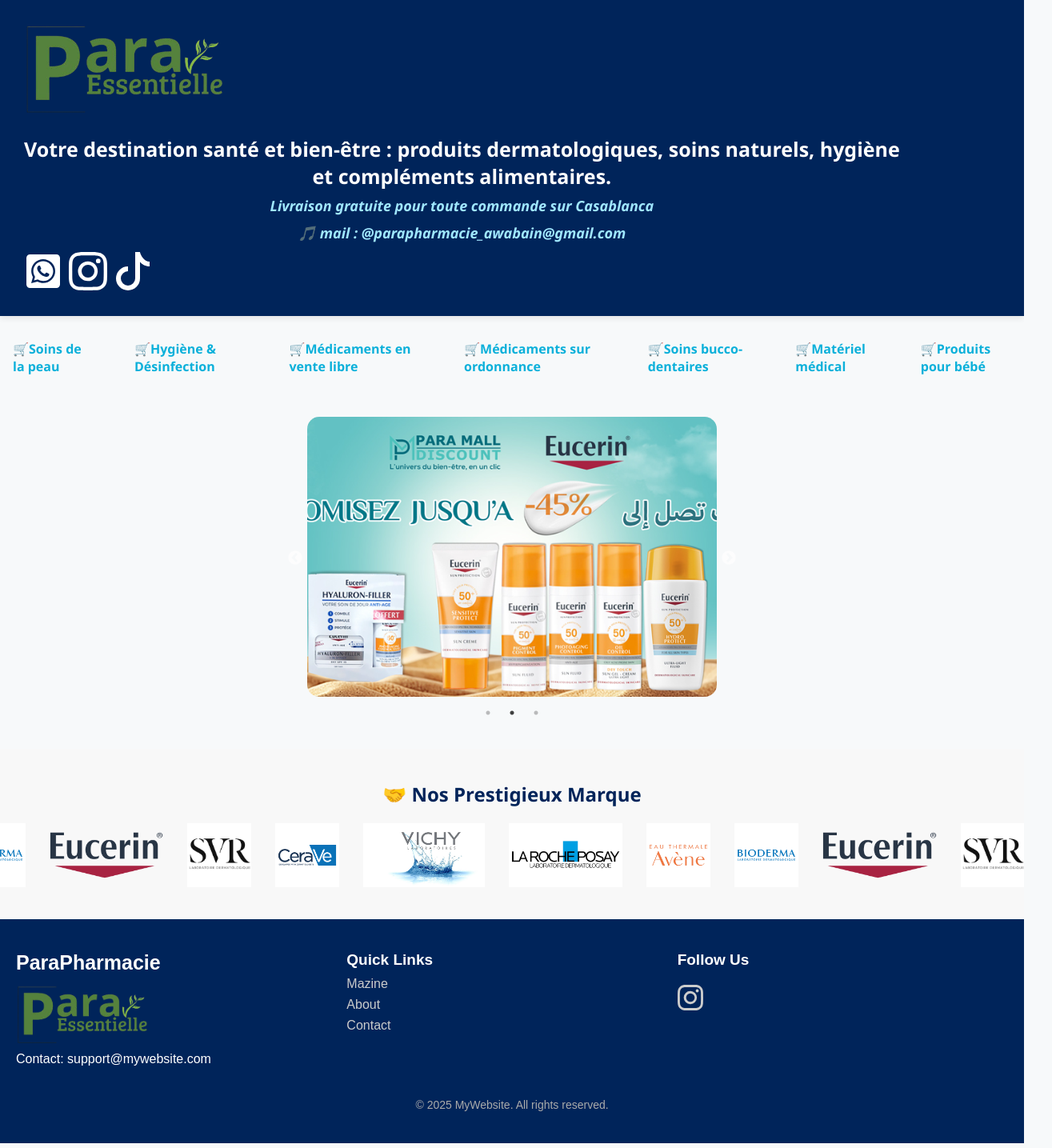
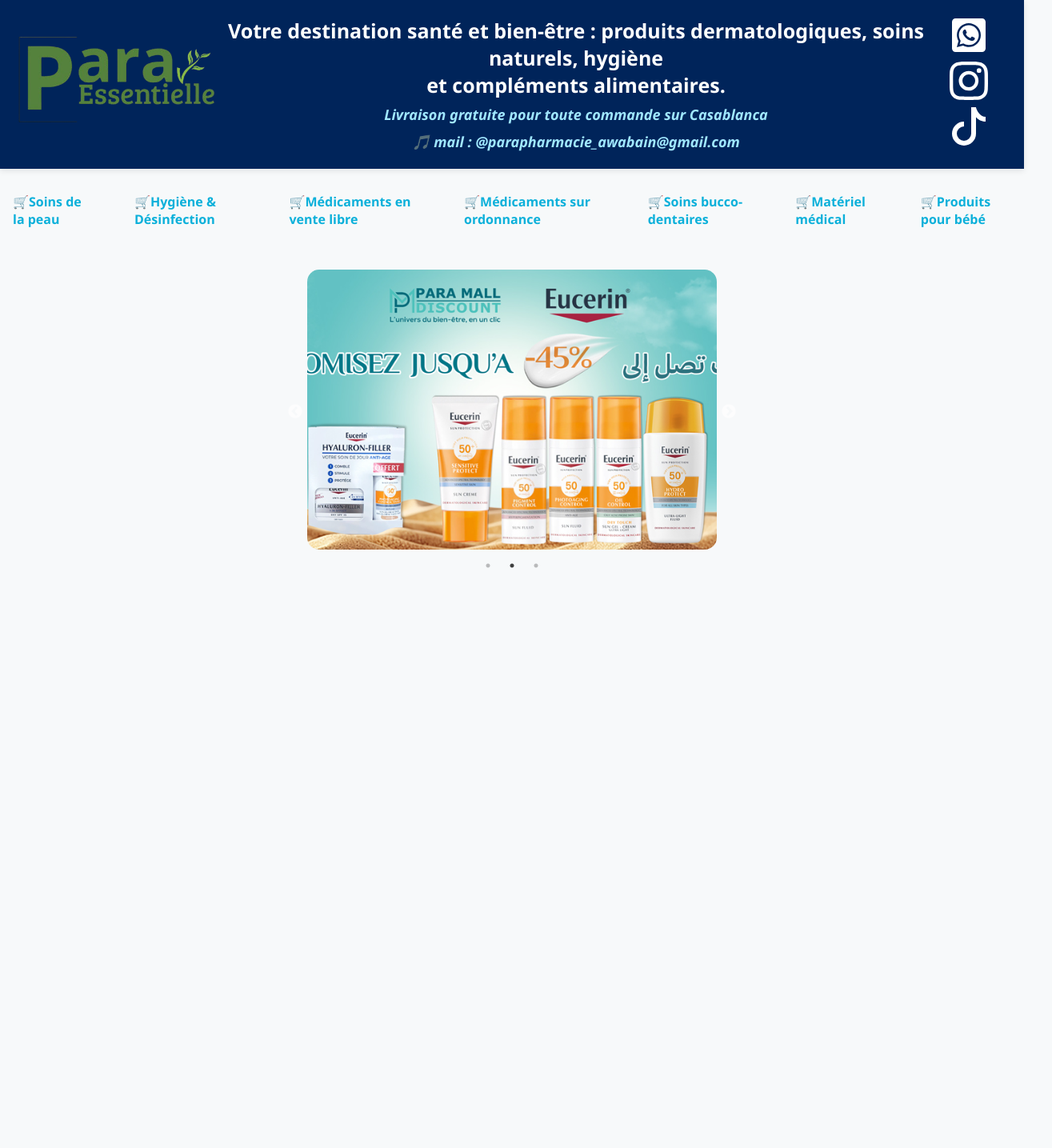
Before and after one commit to Mizo19/E-commerce, a React (Create React App) app: page / in a window 1280 px wide. Shown: the top 1435 px of the page at 80% size, 1315 px wide, since content can reach past the window. Built offline with nearby package versions, Linux system fonts and the light colour scheme; data requests are answered from the project's data file.

Commit message:
cors fixing

```diff
--- a/package.json
+++ b/package.json
@@ -23,7 +23,7 @@
     "test": "react-scripts test",
     "eject": "react-scripts eject",
 
-    "server": "json-server --host 0.0.0.0 --watch src/db/db.json --port 3003"
+    "server": "json-server --host 0.0.0.0 --watch src/db/db.json --port 3003 --middlewares cors.js"
   },
   "eslintConfig": {
     "extends": [
--- a/src/App.css
+++ b/src/App.css
@@ -4,9 +4,7 @@
     margin: 0;
 }
 
-body, html {
-  width: 100%;
-  overflow-x: hidden;
+body {
     font-family: 'Segoe UI', Tahoma, Geneva, Verdana, sans-serif;
     background-color: #f7f9fa;
     color: #333;
@@ -17,42 +15,23 @@
     text-decoration: none;
 }
 
-/* ---------------------- HEADER ---------------------- */
+/* Header */
 header {
-  width: 100%;
     background-color: #00245a;
-  padding: 20px;
-  display: flex;
+    padding: 25px 20px;
+    text-align: center;
+    font-size: 30px;
+    color: #061a8a;
+    display: grid;
+    grid-template-columns: 0.1fr 1fr 0.1fr;
     align-items: center;
-  justify-content: space-between;
-  flex-wrap: wrap;
-  color: white;
-  font-size: 1.5em;
-  box-shadow: 0px 2px 8px rgba(0, 0, 0, 0.1);
-}
-
-header > * {
-  margin: 5px 10px;
+    box-shadow: 0px 2px 8px rgba(0,0,0,0.1);
 }
 
 header a {
-  color: #ffffff;
+    color: #0423af;
 }
 
-/* Header sections */
-#headerHomeIcon,
-#headerCartIcon {
-  justify-self: center;
-}
-
-#headerTitle {
-  font-weight: bold;
-  font-size: 1.8em;
-  text-align: center;
-  flex: 1;
-}
-
-/* Search bar in header */
 #search {
     display: flex;
     align-items: center;
@@ -68,7 +47,18 @@
     font-size: 16px;
 }
 
-/* ---------------------- LAYOUT CONTAINER ---------------------- */
+#headerHomeIcon,
+#headerCartIcon {
+    justify-self: center;
+}
+
+#headerTitle {
+    justify-self: center;
+    font-weight: bold;
+    font-size: 1.8em;
+}
+
+/* Layout Container */
 section {
     display: flex;
     margin-top: 20px;
@@ -88,36 +78,31 @@
   width: 50px;
   height: auto;
 }
-
-/* ---------------------- CATEGORY MENU ---------------------- */
 nav.category-menu {
   display: flex;
-  flex-direction: row;
-  flex-wrap: wrap;
-  background: #00245a;
+  flex-direction: row;         /* horizontal layout */
+  flex-wrap: wrap;             /* wrap to next line if needed */
+  background: #00245a;         /* fix typo: remove extra # */
   padding: 20px;
-  gap: 12px;
-  overflow-x: auto;
+  gap: 12px;                   /* spacing between categories */
+  overflow-x: auto;            /* horizontal scroll if needed */
   font-family: 'Segoe UI', sans-serif;
 }
-
+ h2 {
+        color: #00245a;
+    }
 .category-item {
   display: inline-block;
   padding: 8px 14px;
   border-radius: 20px;
   background-color: #004080;
   color: white;
-  font-weight: bold;
+  font-size: bold;
   cursor: pointer;
   white-space: nowrap;
   user-select: none;
   transition: background-color 0.3s ease;
 }
-
-.category-item:hover {
-  background-color: #0066cc;
-}
-
 .category-text {
   margin: 0 12px;
   font-size: 18px;
@@ -127,43 +112,67 @@
   text-decoration: none;
   transition: border-bottom 0.2s ease;
   border-bottom: 2px solid transparent;
+
 }
-
-.category-text:hover {
-  color: #85caaa;
-  text-decoration: underline;
-}
-
-h2 {
-  color: #00245a;
-}
-
-/* ---------------------- PRODUCT LIST ---------------------- */
 .product-list {
   display: grid;
-  grid-template-columns: repeat(auto-fill, minmax(300px, 1fr));
+  grid-template-columns: repeat(auto-fill, minmax(300px, 1fr)); /* 3 per row */
   gap: 20px;
   padding: 20px;
 }
+.category-text:hover {
+   color: #85caaa;
+   font-weight: bold;
+   text-decoration: underline;
+}
+.category-item:hover {
+  background-color: #0066cc;
+}
+/* Main Content */
+main {
+    flex: 0.8;
+    padding: 20px;
+    min-height: 1600px;
+}
 
+/* Footer */
+footer {
+    background-color: #00245a;
+    padding: 20px;
+    text-align: center;
+    color: white;
+    font-size: 14px;
+}
+
+footer a {
+    color: #00245a;
+}
+.category-item {
+  white-space: nowrap; /* prevent wrapping inside button */
+  /* other styling from before */
+}
+.category-item:hover {
+  background-color: #0066cc;
+}
+
+/* ---------- PRODUCT CARD STYLE ---------- */
 .category-label {
   font-size: 16px;
   font-weight: 600;
   color: black;
   font-family: 'Segoe UI', sans-serif;
 }
-
 .category-product-container {
     padding: 20px;
     margin-bottom: 30px;
+    border-bottom: 1px solid #f1f1f3;
     background-color: white;
     border-radius: 10px;
-  box-shadow: 0px 1px 6px rgba(0, 0, 0, 0.05);
+    box-shadow: 0px 1px 6px rgba(0,0,0,0.05);
      max-width: 500px;
-  margin: 20px auto;
-  border-bottom: 1px solid #f1f1f3;
+    margin: 20px auto
 }
-
+/* Slider container */
 .slider-container {
   max-width: 40%;
    margin: 0 auto;
@@ -175,7 +184,7 @@
   object-fit: cover;
   border-radius: 15px;
 }
-
+/* 3-column grid layout */
 .category-product-grid {
      display: flex;
     flex-direction: column;
@@ -183,7 +192,9 @@
     align-items: center;
 }
 
+/* Title */
 .category-product-title {
+    grid-column: 1 / span 3;
     color: #004cbe;
     font-weight: bold;
     font-size: 1.7em;
@@ -191,6 +202,7 @@
     margin-bottom: 15px;
 }
 
+/* Image */
 .category-product-image-container img {
     width: 100%;
     max-width: 220px;
@@ -202,6 +214,7 @@
     border-radius: 8px;
 }
 
+/* Product Info */
 .category-product-info-dimension,
 .category-product-info-capacity,
 .category-product-info-features {
@@ -225,7 +238,90 @@
     color: #555;
 }
 
+/* Price / Stock / Actions */
 .category-product-finance-price {
     color: #00245a;
-  font-size:
+    font-size: 1.8em;
+    font-weight: bold;
+    padding-top: 10px;
 }
+
+.category-product-info-stock {
+    background-color: #bee5f7;
+    border-radius: 5px;
+    font-weight: bold;
+    display: flex;
+    flex-direction: column;
+    gap: 5px;
+    padding: 10px;
+    margin-top: 20px;
+}
+
+.category-product-info-stock label {
+    font-size: 14px;
+}
+
+.category-product-action {
+    display: flex;
+    flex-direction: column;
+    margin-top: 15px;
+    gap: 10px;
+}
+
+.category-product-action button {
+    width: 180px;
+    height: 35px;
+    border-radius: 8px;
+    background-color: #b3f0ff;
+    border: solid 1px #007b83;
+    color: #004d4d;
+    font-weight: bold;
+    cursor: pointer;
+    transition: 0.3s;
+}
+
+.category-product-action button:hover {
+    background-color: #007b83;
+    color: white;
+}
+
+.category-product-action button:last-child {
+    background-color: #a0dad6;
+}
+
+/* Responsive Layout */
+@media (max-width: 900px) {
+    .category-product-grid {
+        grid-template-columns: 1fr;
+    }
+
+    .category-product-title {
+        grid-column: 1 / span 1;
+    }
+
+    .category-product-image-container img {
+        max-width: 100%;
+    }
+}
+@media (max-width: 768px) {
+  header {
+    display: flex;
+    flex-direction: column;
+    padding: 15px 10px;
+    gap: 10px;
+  }
+
+  #headerTitle {
+    font-size: 1.4em;
+  }
+
+  #search input {
+    width: 90%;
+    max-width: 300px;
+  }
+
+  #headerHomeIcon,
+  #headerCartIcon {
+    order: -1; /* move icons to the top */
+  }
+}
```
Also changed, not shown: server.js (added, +22 -0 lines), src/cors.js (added, +7 -0 lines). Lines whose indentation alone changed are shown as unchanged.
